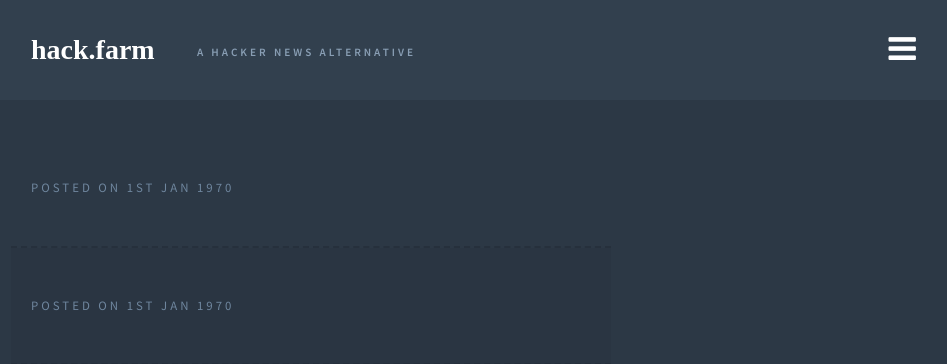
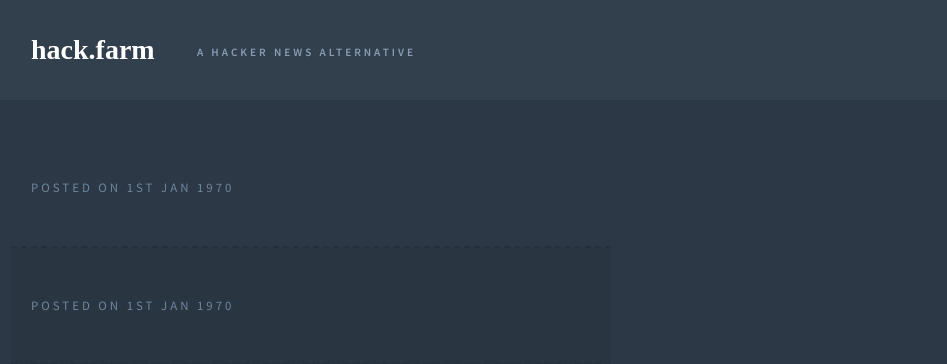
Before and after one commit to dope/hack.farm, a PHP site: page / in a window 1280 px wide. Shown: the top 364 px of the page, without its empty margins (329-1276 px from the left). Run offline with PHP 8.4, Linux system fonts and the light colour scheme; data that the repository does not hold is empty; some libraries are stand-ins or nearby versions; some web fonts are replaced.

Commit message:
temp remove nav

```diff
--- a/includes/header.php
+++ b/includes/header.php
@@ -24,7 +24,7 @@
 </head>
 <body>
 
-<nav class="nav">
+<!-- <nav class="nav">
   <i class="fa fa-times nav-btn nav-away"></i>
   <ul>
     <h4>The Nav</h4>
@@ -33,10 +33,10 @@
     <li><a href="http://twitter.com/joericho">Created by Joe</a></li>
   </ul>
   <a href="http://lifes.gd" class="light-btn">Life's Good</a>
-</nav>
+</nav> -->
 
 <header class="head-wrap">
-  <i class="fa fa-bars nav-btn"></i>
+  <!-- <i class="fa fa-bars nav-btn"></i> -->
   <div class="main-nav">
     <h1>hack.farm</h1>
     <h3>A Hacker News Alternative</h3>
```
